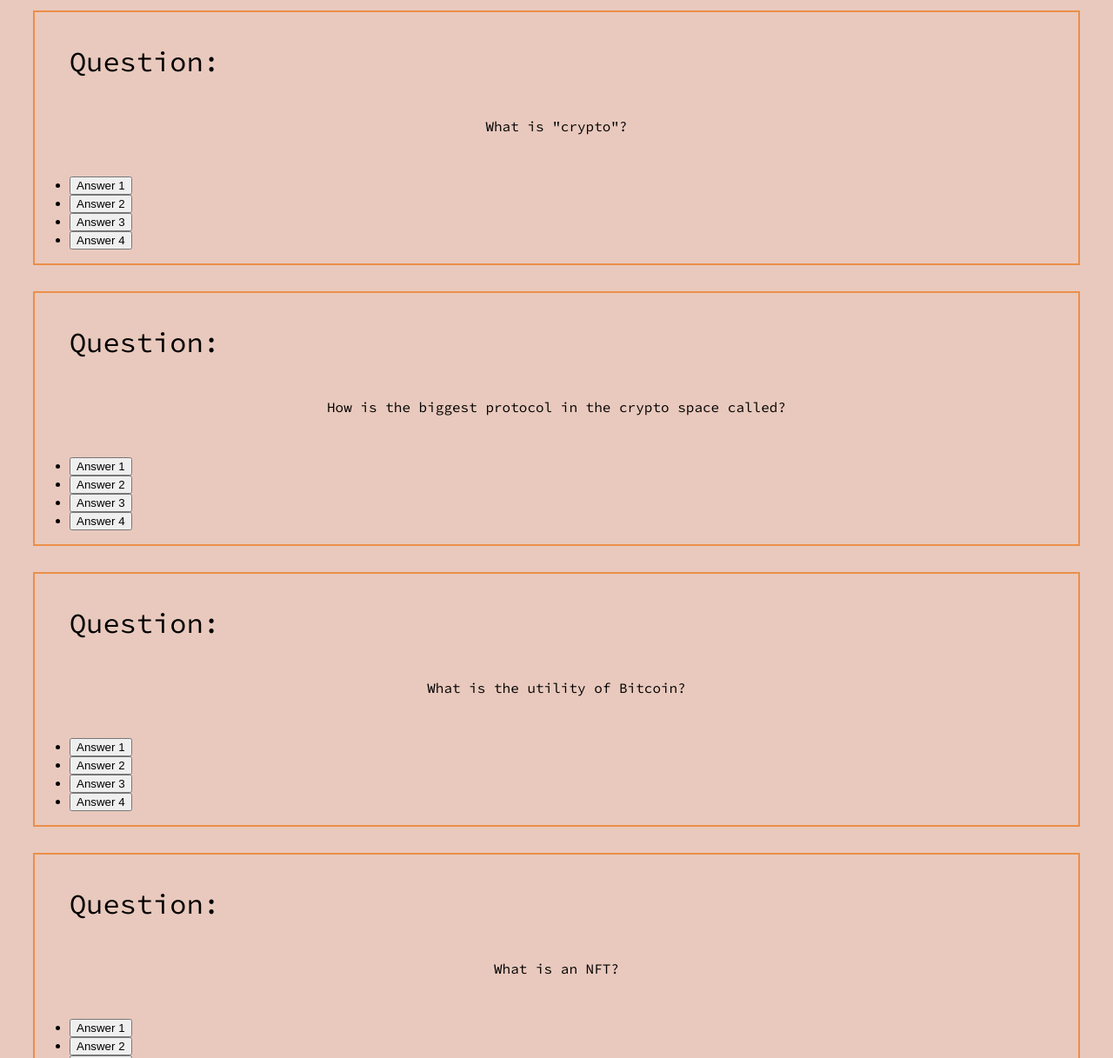
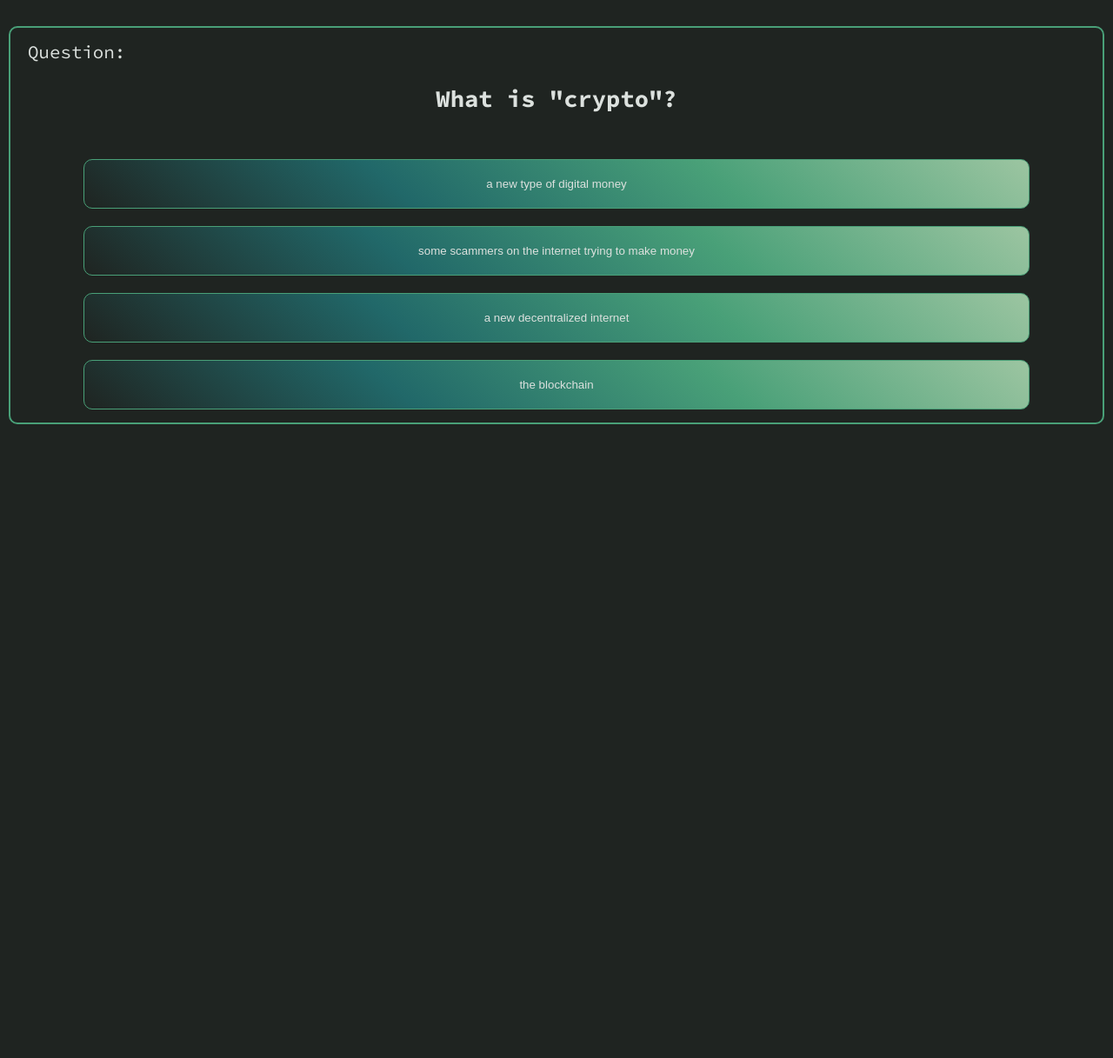
Before and after one commit to L-Kunu/quiz-app-2, a website: page index.html in a window 1280 px wide. Shown: the part 100-1317 px from the top of the page at 87% size. After the commit the page ends 800 px from the top, so only its background shows below. Drawn offline with Linux system fonts and the light colour scheme.

Commit message:
Add styles

```diff
--- a/index.html
+++ b/index.html
@@ -15,77 +15,87 @@
     <section class="card">
       <h2 class="card__title">Question:</h2>
       <p class="card__question">What is "crypto"?</p>
-      <ul>
+      <ul class="card__answers">
         <li>
-          <button type="submit" class="card__answer-button--1">Answer 1</button>
+          <button type="button" class="card__answer-button">
+            a new type of digital money
+          </button>
         </li>
         <li>
-          <button type="submit" class="card__answer-button--2">Answer 2</button>
+          <button type="submit" class="card__answer-button">
+            some scammers on the internet trying to make money
+          </button>
         </li>
         <li>
-          <button type="submit" class="card__answer-button--3">Answer 3</button>
+          <button type="submit" class="card__answer-button">
+            a new decentralized internet
+          </button>
         </li>
         <li>
-          <button type="submit" class="card__answer-button--4">Answer 4</button>
+          <button type="submit" class="card__answer-button">
+            the blockchain
+          </button>
         </li>
       </ul>
     </section>
 
-    <section class="card">
+    <section class="card hidden">
       <h2 class="card__title">Question:</h2>
       <p class="card__question">
         How is the biggest protocol in the crypto space called?
       </p>
       <ul>
         <li>
-          <button type="submit" class="card__answer-button--1">Answer 1</button>
+          <button type="submit" class="card__answer-button">Answer 1</button>
         </li>
         <li>
-          <button type="submit" class="card__answer-button--2">Answer 2</button>
+          <button type="submit" class="card__answer-button">Answer 2</button>
         </li>
         <li>
-          <button type="submit" class="card__answer-button--3">Answer 3</button>
+          <button type="submit" class="card__answer-button">Answer 3</button>
         </li>
         <li>
-          <button type="submit" class="card__answer-button--4">Answer 4</button>
+          <button type="submit" class="card__answer-button">Answer 4</button>
         </li>
       </ul>
     </section>
 
-    <section class="card">
+    <section class="card hidden">
       <h2 class="card__title">Question:</h2>
       <p class="card__question">What is the utility of Bitcoin?</p>
       <ul>
         <li>
-          <button type="submit" class="card__answer-button--1">Answer 1</button>
+          <button type="submit" class="card__answer-button">Answer 1</button>
         </li>
         <li>
-          <button type="submit" class="card__answer-button--2">Answer 2</button>
+          <button type="submit" class="card__answer-button">Answer 2</button>
         </li>
         <li>
-          <button type="submit" class="card__answer-button--3">Answer 3</button>
+          <button type="submit" class="card__answer-button">Answer 3</button>
         </li>
         <li>
-          <button type="submit" class="card__answer-button--4">Answer 4</button>
+          <button type="submit" class="card__answer-button">Answer 4</button>
         </li>
       </ul>
     </section>
 
-    <section class="card">
+    <section class="card hidden">
       <h2 class="card__title">Question:</h2>
       <p class="card__question">What is an NFT?</p>
       <ul>
         <li>
-          <button type="submit" class="card__answer-button--1">Answer 1</button>
+          <button type="submit" class="card__answer-button" card__answer-button>
+            Answer 1
+          </button>
         </li>
         <li>
-          <button type="submit" class="card__answer-button--2">Answer 2</button>
+          <button type="submit" class="card__answer-button">Answer 2</button>
         </li>
         <li>
-          <button type="submit" class="card__answer-button--3">Answer 3</button>
+          <button type="submit" class="card__answer-button">Answer 3</button>
         </li>
         <li>
-          <button type="submit" class="card__answer-button--4">Answer 4</button>
+          <button type="submit" class="card__answer-button">Answer 4</button>
         </li>
       </ul>
     </section>
--- a/styles/base.css
+++ b/styles/base.css
@@ -1,14 +1,18 @@
 * {
   box-sizing: border-box;
+  padding: 0;
+  margin: 0;
 }
 
 body {
-  background-color: #e9c9bd;
+  background-color: #1f2421;
+  color: #dce1de;
 }
 
 h1 {
   font-family: 'VT323', monospace;
   font-size: 3rem;
+  color: #9cc5a1;
   margin: 2rem;
   display: flex;
   justify-content: center;
--- a/styles/card.css
+++ b/styles/card.css
@@ -1,28 +1,49 @@
 .card {
-  border: 2px solid #eb8f49;
-  margin: 30px;
+  border: 2px solid #49a078;
+  border-radius: 10px;
+  margin: 50px 10px;
+  width: 100vl;
   display: flex;
   flex-direction: column;
   flex-wrap: wrap;
 }
 
 .card__title {
-  padding: 10px 40px;
-  margin-top: 1rem 2rem 0.5rem 2rem;
+  padding: 15px 20px;
   font-family: 'Source Code Pro', monospace;
-  font-size: 2rem;
+  font-size: 1.3rem;
   font-weight: 500;
 }
 
 .card__question {
   font-family: 'Source Code Pro', monospace;
-  margin: 2rem;
-  margin-top: 0.5rem;
+  font-size: 1.7rem;
+  font-weight: bolder;
+  margin: 0.5rem 1rem;
+  display: inherit;
+  justify-content: center;
+}
+
+.card__answers {
+  padding: 5px;
+  margin-top: 30px;
+  list-style: none;
   display: flex;
-  justify-content: space-evenly;
+  flex-direction: column;
+  align-items: center;
 }
 
 .card__answer-button {
-  display: flex;
-  align-self: center;
+  margin: 10px;
+  padding: 20px;
+  color: #dce1de;
+  background: linear-gradient(40deg, #1f2421, #216869, #49a078, #9cc5a1);
+  border: #49a078 solid 1px;
+  border-radius: 10px;
+  width: 85vw;
+  cursor: pointer;
 }
+
+.hidden {
+  display: none;
+}
```
